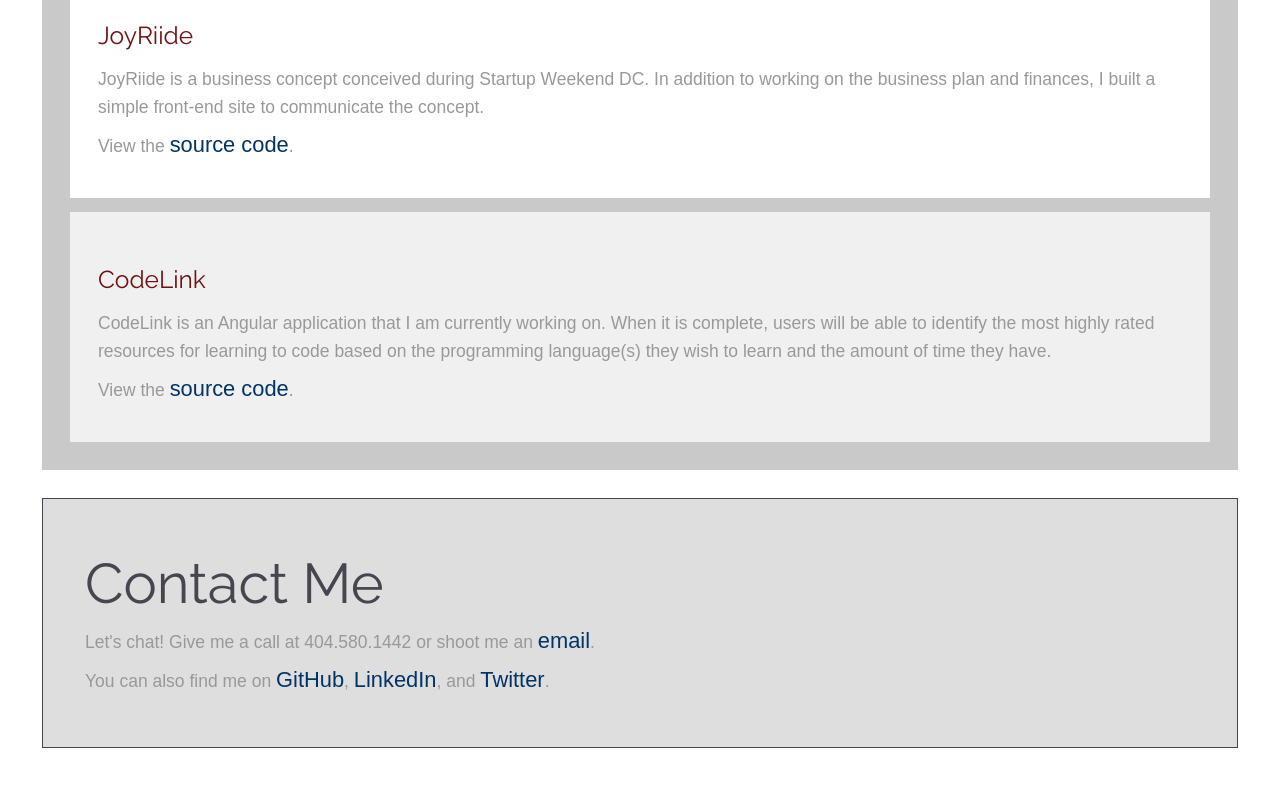
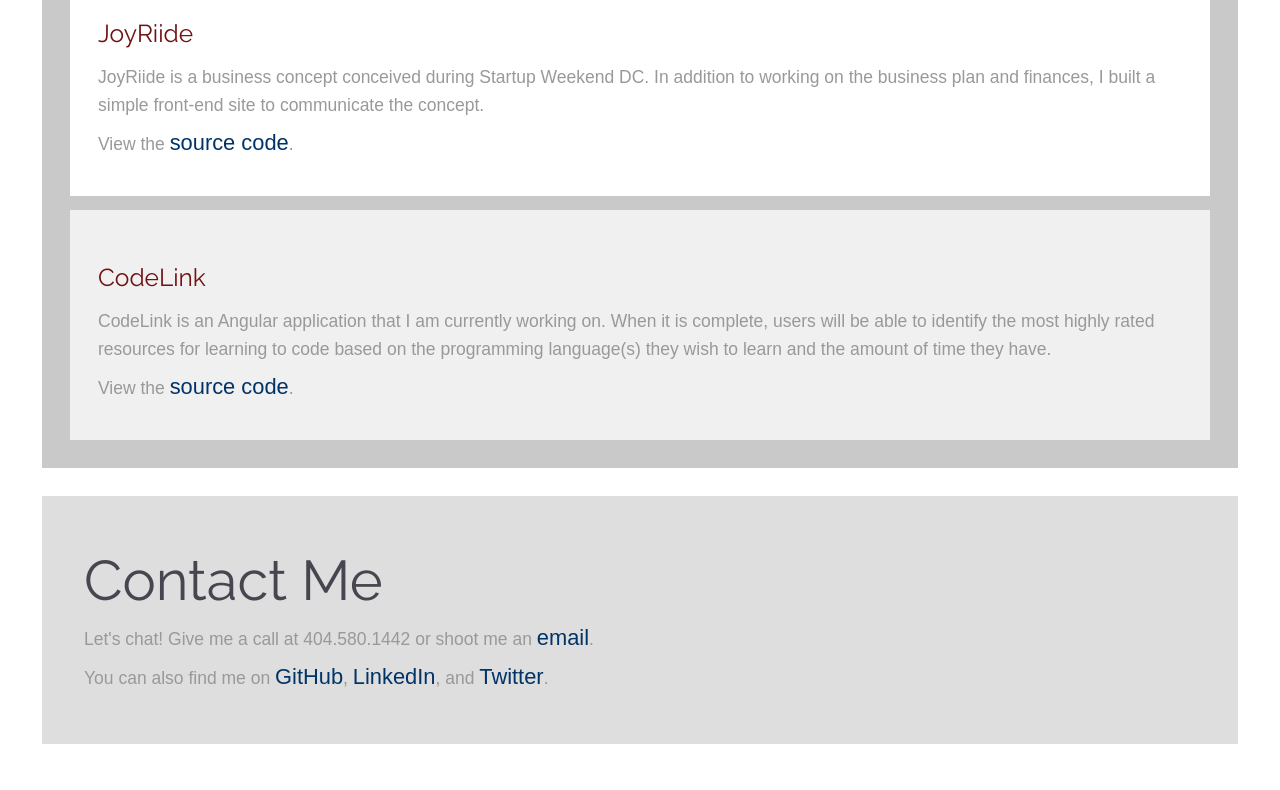
Before and after one commit to leighvarley/leighvarley.github.io, a plain HTML site: page index.html in a window 1280 px wide. Shown: the part 1216-2006 px from the top of the page. Drawn offline with nearby package versions, Linux system fonts and the light colour scheme; a web font is replaced by a local one.

Commit message:
removed border

```diff
--- a/css/style.scss
+++ b/css/style.scss
@@ -23,7 +23,7 @@ body {
   background-color: #DEDEDE;
   padding: 3em;
   margin-top: 2em;
-  border: 0.1em solid #45464F;
+  // border: 0.1em solid #45464F;
 }
 
 #projects {
```
Also changed, not shown: css/style.css.
